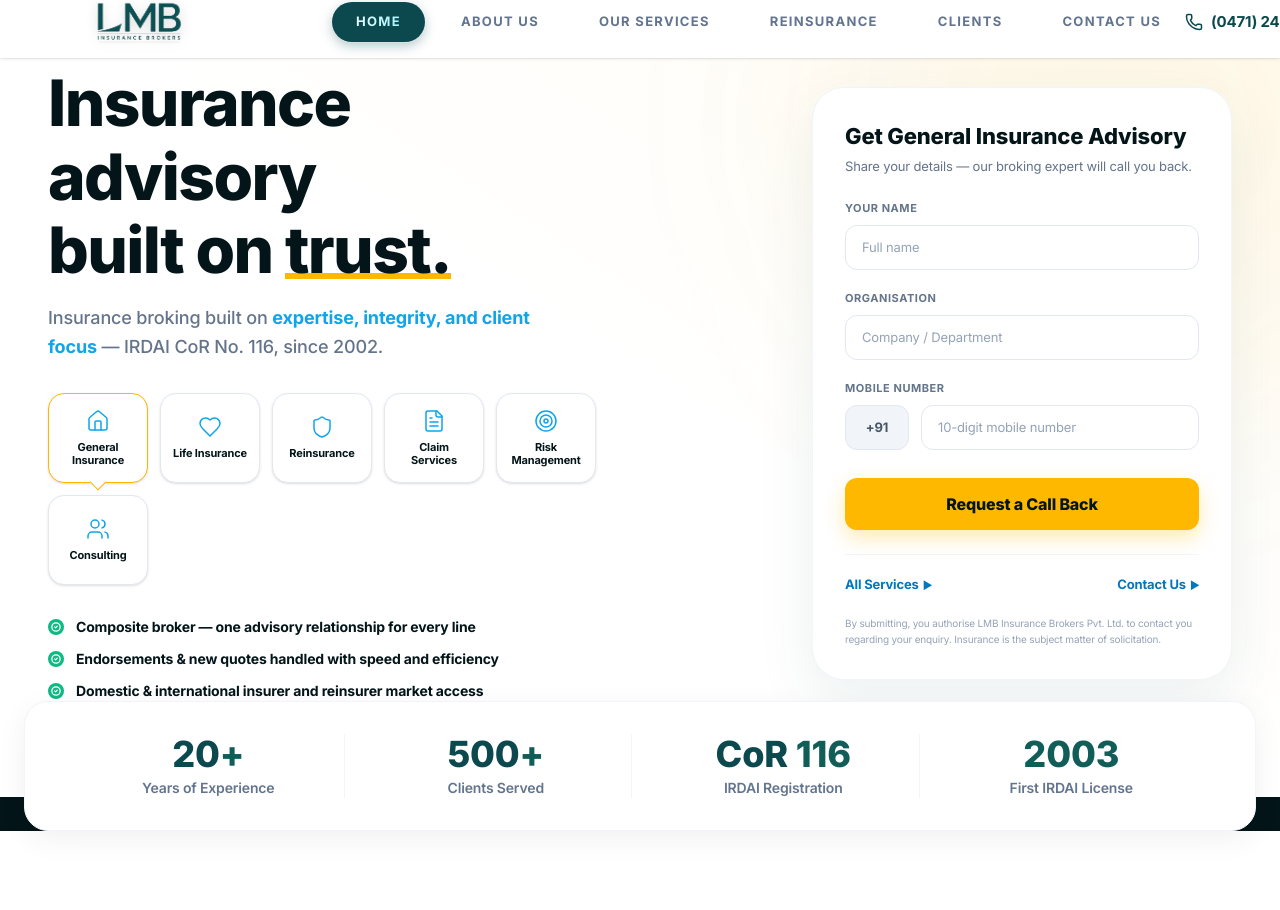
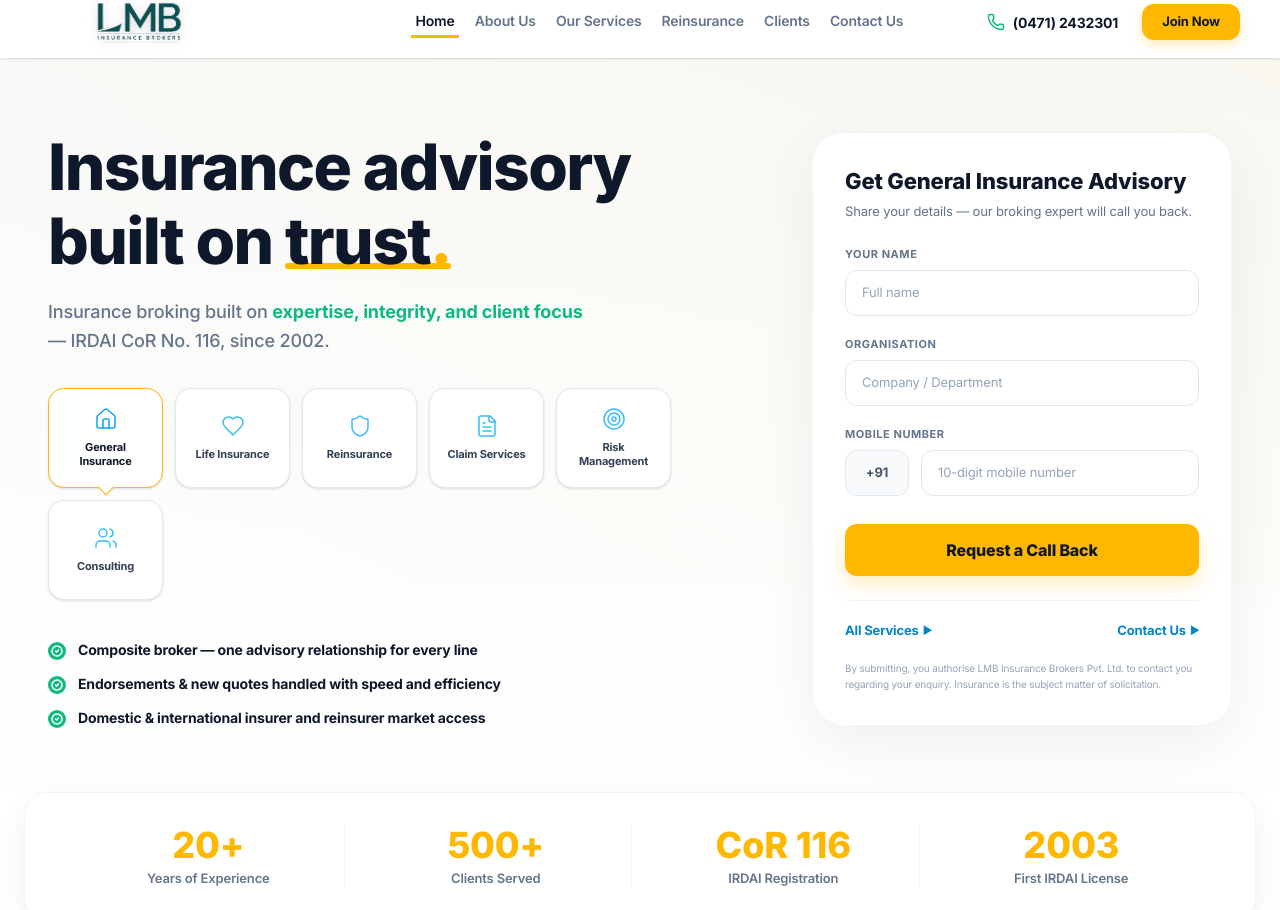
Before and after one commit to Abhivorn-Technologies/LMR, a Next.js app: page / in a window 1280 px wide. Shown: the part 14-924 px from the top of the page. Built offline with nearby package versions, Linux system fonts and the light colour scheme.

Commit message:
added some pages in the home page

```diff
--- a/src/components/layout/Header.tsx
+++ b/src/components/layout/Header.tsx
@@ -80,47 +80,24 @@
               <Link
                 key={link.path}
                 href={link.path}
-                className={`font-bold uppercase tracking-widest whitespace-nowrap px-6 py-5 lg:py-2.5 max-lg:w-full max-lg:text-left max-lg:mb-2 max-lg:text-[14px] lg:text-[12px] xl:text-[13px] ${
+                className={`font-semibold whitespace-nowrap px-1 max-lg:px-6 max-lg:py-4 max-lg:w-full max-lg:text-left max-lg:mb-2 max-lg:text-[15px] lg:text-[13px] xl:text-[14px] relative py-1 ${
                   isActive
-                    ? 'max-lg:bg-[#115E59]/10 max-lg:text-[#115E59] max-lg:rounded-2xl lg:bg-[#0c494f] lg:shadow-[0_4px_12px_rgba(12,73,79,0.3)] lg:ring-1 lg:ring-white/20 lg:rounded-full lg:text-white'
-                    : 'text-slate-500 max-lg:hover:bg-slate-50 max-lg:hover:text-slate-900 max-lg:hover:translate-x-2 lg:hover:bg-slate-50 hover:text-[#0c494f] max-lg:rounded-2xl lg:rounded-full transition-all duration-300'
+                    ? 'max-lg:bg-slate-50 max-lg:text-[#0f172a] max-lg:rounded-xl text-[#0f172a] border-b-[3px] border-[#ffb800]'
+                    : 'text-[#64748b] hover:text-[#0f172a] max-lg:hover:bg-slate-50 max-lg:rounded-xl transition-colors border-b-[3px] border-transparent'
                 }`}
                 onClick={() => setMobileOpen(false)}
               >
-                {isActive ? (
-                  <>
-                    <span className="max-lg:hidden">
-                      <ShinyText
-                        text={link.name}
-                        speed={2}
-                        delay={0}
-                        color="#ffffff"
-                        shineColor="#a5f3fc"
-                        spread={120}
-                        direction="left"
-                        yoyo={false}
-                        pauseOnHover={false}
-                        disabled={false}
-                      />
-                    </span>
-                    <span className="lg:hidden text-[#115E59] flex items-center">
-                      {link.name}
-                      <span className="ml-auto w-1.5 h-1.5 rounded-full bg-[#115E59]" />
-                    </span>
-                  </>
-                ) : (
-                  link.name
-                )}
+                {link.name}
               </Link>
             );
           })}
           <div className="lg:hidden w-full mt-auto pt-6 pb-4 flex flex-col gap-4">
-            <a href="tel:04712432301" className="flex items-center justify-center gap-2 text-[#0c494f] font-bold text-[16px]">
-              <Phone size={20} />
+            <a href="tel:04712432301" className="flex items-center justify-center gap-2 text-[#0f172a] font-bold text-[16px]">
+              <Phone size={20} className="text-[#10b981]" />
               (0471) 2432301
             </a>
             <Link href="/contact" className="w-full" onClick={() => setMobileOpen(false)}>
-              <Button className="w-full bg-[#115E59] hover:bg-[#083135] text-white shadow-xl shadow-[#115E59]/20 rounded-2xl font-bold text-[14px] uppercase tracking-widest h-14 transition-all" size="lg">
+              <Button className="w-full bg-[#ffb800] hover:bg-[#e6a600] text-[#0f172a] shadow-[0_8px_20px_rgba(255,184,0,0.3)] rounded-2xl font-bold text-[15px] h-14 transition-all" size="lg">
                 Join Now
               </Button>
             </Link>
@@ -128,12 +105,12 @@
         </div>
 
         <div className="flex items-center gap-4 xl:gap-6">
-          <a href="tel:04712432301" className="hidden lg:flex items-center gap-2 text-[#0c494f] font-bold text-[15px] hover:text-[#115E59] transition-colors whitespace-nowrap">
-            <Phone size={18} />
+          <a href="tel:04712432301" className="hidden lg:flex items-center gap-2 text-[#0f172a] font-bold text-[14px] hover:text-[#10b981] transition-colors whitespace-nowrap">
+            <Phone size={18} className="text-[#10b981]" />
             (0471) 2432301
           </a>
           <Link href="/contact" className="max-lg:hidden whitespace-nowrap">
-            <Button className="bg-[#0c494f] hover:bg-[#083135] text-white shadow-[0_4px_12px_rgba(12,73,79,0.3)] rounded-full px-8 py-3 font-bold text-[12px] xl:text-[13px] uppercase tracking-widest h-auto whitespace-nowrap">
+            <Button className="bg-[#ffb800] hover:bg-[#e6a600] text-[#0f172a] shadow-[0_4px_12px_rgba(255,184,0,0.3)] hover:shadow-[0_6px_16px_rgba(255,184,0,0.4)] rounded-xl px-5 py-2 font-bold text-[13px] h-auto whitespace-nowrap transition-all hover:-translate-y-0.5">
               Join Now
             </Button>
           </Link>
--- a/src/components/sections/home/Hero.tsx
+++ b/src/components/sections/home/Hero.tsx
@@ -75,35 +75,32 @@
   ];
 
   return (
-    <section className="relative overflow-hidden bg-white pt-12 pb-16 md:pt-16 lg:pb-24 lg:pt-20">
-      {/* Background Gradients */}
-      <div className="absolute inset-0 pointer-events-none">
-        <div className="absolute top-0 right-0 w-full h-full bg-gradient-to-bl from-[#fff8e7]/50 via-transparent to-transparent" />
-        <div className="absolute -top-40 right-[-10%] w-[600px] h-[600px] rounded-full bg-[#ffb800]/5 blur-[100px]" />
-      </div>
+    <section className="relative overflow-hidden bg-gradient-to-b from-slate-50 to-white pt-24 pb-32 md:pt-28 lg:pt-36 lg:pb-40">
+      {/* Background Subtle glow */}
+      <div className="absolute top-0 right-0 w-full h-[600px] bg-gradient-to-bl from-[#ffb800]/5 to-transparent pointer-events-none" />
 
       <div className="mx-auto max-w-[1400px] px-6 lg:px-12 relative z-10">
-        <div className="grid grid-cols-1 lg:grid-cols-2 gap-10 lg:gap-8 items-center">
+        <div className="flex flex-col lg:flex-row justify-between items-center gap-12 lg:gap-8">
 
           {/* Left Column */}
-          <div className="flex flex-col items-start">
+          <div className="w-full lg:w-[55%] flex flex-col items-start">
             <FadeIn>
-              <h1 className="text-4xl sm:text-5xl lg:text-[4rem] font-extrabold text-[#04151a] leading-[1.15] tracking-tight mb-4">
-                Insurance advisory <br /> built on <span className="relative inline-block">trust.<div className="absolute bottom-2 left-0 w-full h-[6px] bg-[#ffb800] -z-10" /></span>
+              <h1 className="text-4xl sm:text-5xl lg:text-[4rem] font-extrabold text-[#0f172a] leading-[1.15] tracking-tight mb-5">
+                Insurance advisory <br /> built on <span className="relative inline-block">trust<span className="text-[#ffb800]">.</span><div className="absolute bottom-2 left-0 w-full h-[6px] bg-[#ffb800] -z-10 rounded-sm" /></span>
               </h1>
-              <p className="text-base md:text-lg text-[#64748b] font-medium leading-relaxed max-w-[500px] mb-8">
-                Insurance broking built on <strong className="text-[#0ea5e9]">expertise, integrity, and client focus</strong> — IRDAI CoR No. 116, since 2002.
+              <p className="text-base md:text-lg text-[#64748b] font-medium leading-relaxed max-w-[550px] mb-8">
+                Insurance broking built on <strong className="text-[#10b981]">expertise, integrity, and client focus</strong> — IRDAI CoR No. 116, since 2002.
               </p>
             </FadeIn>
 
             {/* Service Tabs */}
             <FadeIn delay={0.2} className="w-full">
-              <div className="flex flex-wrap gap-3 mb-8 max-w-[550px]">
+              <div className="flex flex-wrap gap-3 mb-10 max-w-[650px]">
                 {tabs.map((tab, idx) => (
                   <Link href={tab.href} key={tab.name}>
-                    <div className={`flex flex-col items-center justify-center p-3 rounded-2xl border bg-white shadow-sm w-[100px] h-[90px] transition-all hover:-translate-y-1 ${idx === 0 ? 'border-[#ffb800] shadow-md relative' : 'border-slate-200 hover:border-slate-300'}`}>
-                      <tab.icon className={`w-6 h-6 mb-2 ${idx === 0 ? 'text-[#0ea5e9]' : 'text-[#0ea5e9]'}`} strokeWidth={1.5} />
-                      <span className={`text-[10px] sm:text-[11px] font-bold text-center leading-tight ${idx === 0 ? 'text-[#04151a]' : 'text-[#04151a]'}`}>
+                    <div className={`flex flex-col items-center justify-center p-3 rounded-2xl border bg-white shadow-sm w-[105px] sm:w-[115px] h-[100px] transition-all hover:-translate-y-1 ${idx === 0 ? 'border-[#ffb800] shadow-md relative' : 'border-slate-200 hover:border-slate-300'}`}>
+                      <tab.icon className={`w-6 h-6 mb-2.5 ${idx === 0 ? 'text-[#0ea5e9]' : 'text-[#38bdf8]'}`} strokeWidth={1.5} />
+                      <span className={`text-[10px] sm:text-[11px] font-bold text-center leading-tight ${idx === 0 ? 'text-[#0f172a]' : 'text-[#334155]'}`}>
                         {tab.name}
                       </span>
                       {idx === 0 && (
@@ -117,15 +114,15 @@
 
             {/* Checkmarks */}
             <FadeIn delay={0.3}>
-              <ul className="space-y-3">
+              <ul className="space-y-3.5">
                 {[
                   "Composite broker — one advisory relationship for every line",
                   "Endorsements & new quotes handled with speed and efficiency",
                   "Domestic & international insurer and reinsurer market access"
                 ].map((item, idx) => (
-                  <li key={idx} className="flex items-start text-[13px] sm:text-sm font-bold text-[#04151a]">
-                    <div className="mt-0.5 mr-3 flex shrink-0 h-4 w-4 rounded-full bg-[#10b981] items-center justify-center">
-                      <CheckCircle2 className="w-2.5 h-2.5 text-white" strokeWidth={3} />
+                  <li key={idx} className="flex items-start text-[13px] sm:text-sm font-bold text-[#0f172a]">
+                    <div className="mt-0.5 mr-3 flex shrink-0 h-[18px] w-[18px] rounded-full bg-[#10b981] items-center justify-center">
+                      <CheckCircle2 className="w-3 h-3 text-white" strokeWidth={3} />
                     </div>
                     {item}
                   </li>
@@ -135,9 +132,9 @@
           </div>
 
           {/* Right Column: Contact Form */}
-          <FadeIn delay={0.4} className="w-full max-w-[420px] mx-auto lg:ml-auto lg:mr-0 h-full flex items-center">
-            <div className="bg-white rounded-[2rem] shadow-[0_20px_60px_rgba(12,73,79,0.08)] border border-slate-100 p-8 w-full">
-              <h3 className="text-[22px] font-extrabold text-[#04151a] mb-1">Get General Insurance Advisory</h3>
+          <FadeIn delay={0.4} className="w-full lg:w-[40%] max-w-[420px] mx-auto lg:mx-0">
+            <div className="bg-white rounded-[2rem] shadow-[0_20px_60px_rgba(0,0,0,0.06)] border border-slate-100 p-8 w-full">
+              <h3 className="text-[22px] font-extrabold text-[#0f172a] mb-1">Get General Insurance Advisory</h3>
               <p className="text-[13px] text-[#64748b] mb-6">Share your details — our broking expert will call you back.</p>
 
               <form onSubmit={handleSubmit(onSubmit)} className="space-y-5" noValidate>
@@ -148,7 +145,7 @@
                     placeholder="Full name"
                     maxLength={50}
                     {...register("name")}
-                    className={`w-full px-4 py-3 rounded-xl border bg-white text-[13px] text-[#334155] placeholder:text-[#94a3b8] focus:outline-none focus:ring-1 transition-all ${errors.name ? 'border-red-300 focus:border-red-500 focus:ring-red-500' : 'border-slate-200 focus:border-[#115E59] focus:ring-[#115E59]'}`}
+                    className={`w-full px-4 py-3 rounded-xl border bg-white text-[13px] text-[#334155] placeholder:text-[#94a3b8] focus:outline-none focus:ring-1 transition-all ${errors.name ? 'border-red-300 focus:border-red-500 focus:ring-red-500' : 'border-slate-200 focus:border-[#0ea5e9] focus:ring-[#0ea5e9]'}`}
                   />
                   {errors.name && <p className="text-[10px] font-medium text-red-500 mt-1 flex items-center gap-1"><AlertCircle size={10}/> {errors.name.message}</p>}
                 </div>
@@ -160,7 +157,7 @@
                     placeholder="Company / Department"
                     maxLength={100}
                     {...register("company")}
-                    className={`w-full px-4 py-3 rounded-xl border bg-white text-[13px] text-[#334155] placeholder:text-[#94a3b8] focus:outline-none focus:ring-1 transition-all ${errors.company ? 'border-red-300 focus:border-red-500 focus:ring-red-500' : 'border-slate-200 focus:border-[#115E59] focus:ring-[#115E59]'}`}
+                    className={`w-full px-4 py-3 rounded-xl border bg-white text-[13px] text-[#334155] placeholder:text-[#94a3b8] focus:outline-none focus:ring-1 transition-all ${errors.company ? 'border-red-300 focus:border-red-500 focus:ring-red-500' : 'border-slate-200 focus:border-[#0ea5e9] focus:ring-[#0ea5e9]'}`}
                   />
                   {errors.company && <p className="text-[10px] font-medium text-red-500 mt-1 flex items-center gap-1"><AlertCircle size={10}/> {errors.company.message}</p>}
                 </div>
@@ -168,7 +165,7 @@
                 <div>
                   <label htmlFor="phone" className="block text-[11px] font-bold tracking-wider text-[#64748b] uppercase mb-2">Mobile Number</label>
                   <div className="flex gap-3">
-                    <div className="flex items-center justify-center w-16 rounded-xl border border-slate-200 bg-[#f1f5f9] text-[#475569] text-[13px] font-bold shrink-0">
+                    <div className="flex items-center justify-center w-16 rounded-xl border border-slate-200 bg-[#f8fafc] text-[#475569] text-[13px] font-bold shrink-0">
                       +91
                     </div>
                     <input
@@ -176,21 +173,21 @@
                       placeholder="10-digit mobile number"
                       maxLength={15}
                       {...register("phone")}
-                      className={`w-full px-4 py-3 rounded-xl border bg-white text-[13px] text-[#334155] placeholder:text-[#94a3b8] focus:outline-none focus:ring-1 transition-all ${errors.phone ? 'border-red-300 focus:border-red-500 focus:ring-red-500' : 'border-slate-200 focus:border-[#115E59] focus:ring-[#115E59]'}`}
+                      className={`w-full px-4 py-3 rounded-xl border bg-white text-[13px] text-[#334155] placeholder:text-[#94a3b8] focus:outline-none focus:ring-1 transition-all ${errors.phone ? 'border-red-300 focus:border-red-500 focus:ring-red-500' : 'border-slate-200 focus:border-[#0ea5e9] focus:ring-[#0ea5e9]'}`}
                     />
                   </div>
                   {errors.phone && <p className="text-[10px] font-medium text-red-500 mt-1 flex items-center gap-1"><AlertCircle size={10}/> {errors.phone.message}</p>}
                 </div>
 
                 <div className="pt-2">
-                  <button disabled={submitStatus === "loading"} type="submit" className="w-full bg-[#ffb800] hover:bg-[#e6a600] text-[#04151a] font-extrabold py-3.5 rounded-xl transition-all shadow-[0_8px_20px_rgba(255,184,0,0.3)] flex justify-center items-center h-[52px] disabled:opacity-70 disabled:cursor-not-allowed">
+                  <button disabled={submitStatus === "loading"} type="submit" className="w-full bg-[#ffb800] hover:bg-[#e6a600] text-[#0f172a] font-extrabold py-3.5 rounded-xl transition-all shadow-[0_8px_20px_rgba(255,184,0,0.25)] flex justify-center items-center h-[52px] disabled:opacity-70 disabled:cursor-not-allowed">
                     {submitStatus === "loading" ? <Loader2 className="w-5 h-5 animate-spin" /> : "Request a Call Back"}
                   </button>
                 </div>
 
                 <AnimatePresence>
                   {submitStatus === "success" && (
-                    <motion.p initial={{ opacity: 0, y: -10 }} animate={{ opacity: 1, y: 0 }} className="text-[13px] text-[#115E59] font-bold text-center m-0">
+                    <motion.p initial={{ opacity: 0, y: -10 }} animate={{ opacity: 1, y: 0 }} className="text-[13px] text-[#10b981] font-bold text-center m-0">
                       Thanks! We'll call you back shortly.
                     </motion.p>
                   )}
@@ -202,9 +199,9 @@
                 </AnimatePresence>
               </form>
 
-              <div className="mt-6 pt-5 border-t border-slate-100 flex items-center justify-between text-[13px] font-bold text-[#0277bd]">
-                <Link href="/services" className="hover:text-[#01579b] flex items-center gap-1">All Services <span className="text-[10px]">▶</span></Link>
-                <Link href="/contact" className="hover:text-[#01579b] flex items-center gap-1">Contact Us <span className="text-[10px]">▶</span></Link>
+              <div className="mt-6 pt-5 border-t border-slate-100 flex items-center justify-between text-[13px] font-bold text-[#0284c7]">
+                <Link href="/services" className="hover:text-[#0369a1] flex items-center gap-1">All Services <span className="text-[10px]">▶</span></Link>
+                <Link href="/contact" className="hover:text-[#0369a1] flex items-center gap-1">Contact Us <span className="text-[10px]">▶</span></Link>
               </div>
               <p className="mt-5 text-[10px] leading-relaxed text-[#94a3b8]">
                 By submitting, you authorise LMB Insurance Brokers Pvt. Ltd. to contact you regarding your enquiry. Insurance is the subject matter of solicitation.
--- a/src/components/sections/home/StatsBar.tsx
+++ b/src/components/sections/home/StatsBar.tsx
@@ -4,48 +4,50 @@
 
 export function StatsBar() {
   return (
-    <section className="relative z-20 -mt-16 md:-mt-24 px-6 max-w-[1400px] mx-auto w-full">
-      <FadeIn delay={0.2}>
-        <div className="bg-white rounded-3xl shadow-[0_8px_30px_rgb(0,0,0,0.06)] border border-slate-100 py-8 px-4 md:px-12 grid grid-cols-2 md:grid-cols-4 gap-8 md:gap-4 divide-x divide-slate-100">
+    <section className="relative z-20 bg-white w-full">
+      <div className="-mt-16 md:-mt-24 px-6 max-w-[1400px] mx-auto w-full">
+        <FadeIn delay={0.2}>
+          <div className="bg-white rounded-3xl shadow-[0_8px_30px_rgb(0,0,0,0.06)] border border-slate-100 py-8 px-4 md:px-12 grid grid-cols-2 md:grid-cols-4 gap-8 md:gap-4 divide-x divide-slate-100">
 
           <div className="flex flex-col items-center justify-center text-center">
-            <div className="text-4xl font-extrabold text-[#0c494f] mb-1">
-              20<span className="text-[#115E59]">+</span>
+            <div className="text-4xl font-extrabold text-[#ffb800] mb-1">
+              20+
             </div>
-            <div className="text-sm font-semibold text-slate-500">
+            <div className="text-[13px] font-semibold text-[#64748b]">
               Years of Experience
             </div>
           </div>
 
           <div className="flex flex-col items-center justify-center text-center">
-            <div className="text-4xl font-extrabold text-[#0c494f] mb-1">
-              500<span className="text-[#115E59]">+</span>
+            <div className="text-4xl font-extrabold text-[#ffb800] mb-1">
+              500+
             </div>
-            <div className="text-sm font-semibold text-slate-500">
+            <div className="text-[13px] font-semibold text-[#64748b]">
               Clients Served
             </div>
           </div>
 
           <div className="flex flex-col items-center justify-center text-center">
-            <div className="text-4xl font-extrabold text-[#0c494f] mb-1">
-              CoR <span className="text-[#115E59]">116</span>
+            <div className="text-4xl font-extrabold text-[#ffb800] mb-1">
+              CoR <span className="text-[#ffb800]">116</span>
             </div>
-            <div className="text-sm font-semibold text-slate-500">
+            <div className="text-[13px] font-semibold text-[#64748b]">
               IRDAI Registration
             </div>
           </div>
 
           <div className="flex flex-col items-center justify-center text-center">
-            <div className="text-4xl font-extrabold text-[#115E59] mb-1">
+            <div className="text-4xl font-extrabold text-[#ffb800] mb-1">
               2003
             </div>
-            <div className="text-sm font-semibold text-slate-500">
+            <div className="text-[13px] font-semibold text-[#64748b]">
               First IRDAI License
             </div>
           </div>
 
         </div>
       </FadeIn>
+      </div>
     </section>
   );
 }
```
Also changed, not shown: src/app/clients/page.tsx (added, +16 -0 lines), src/components/sections/home/ServicesPreview.tsx (+13 -13 lines).
